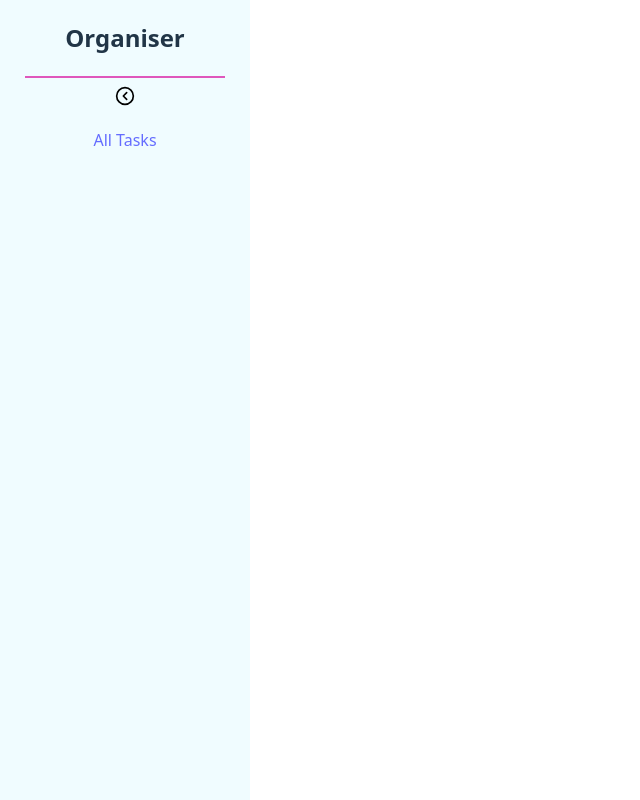
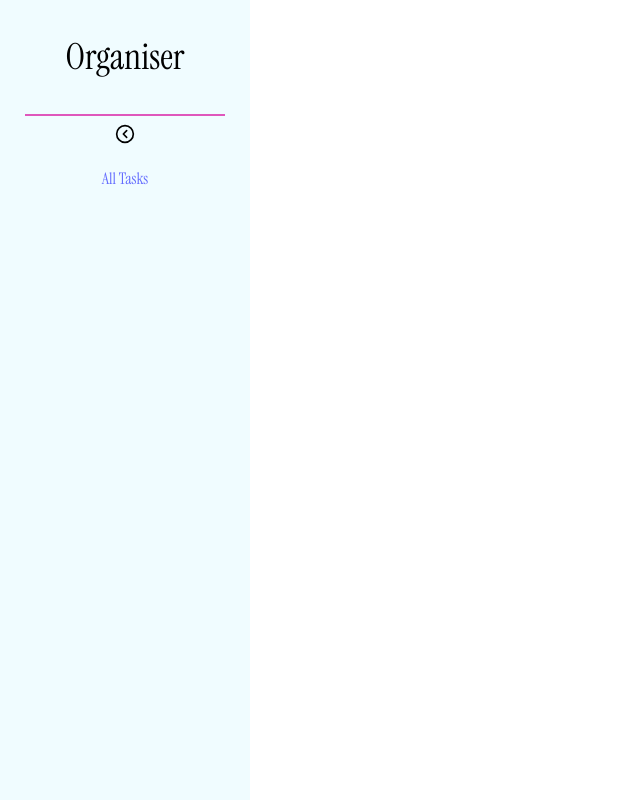
Before and after one commit to Twigg99/laravel_task_list_app, a Vue app in the folder frontend-task-list-app/: page / in a window 1280 px wide. Shown: the whole page, without its empty margins (0-640 px from the left). Built offline with nearby package versions, Linux system fonts and the light colour scheme.

Commit message:
adding font family instrument serif

```diff
--- a/frontend-task-list-app/src/style.css
+++ b/frontend-task-list-app/src/style.css
@@ -1,5 +1,8 @@
+@import url('https://fonts.googleapis.com/css2?family=Instrument+Serif&display=swap');
+
 :root {
-  font-family: system-ui, Avenir, Helvetica, Arial, sans-serif;
+
+  font-family: 'Instrument Serif', serif, system-ui, Avenir, Helvetica, Arial, sans-serif;
   line-height: 1.5;
   font-weight: 400;
 
@@ -33,6 +36,12 @@
 h1 {
   font-size: 3.2em;
   line-height: 1.1;
+}
+
+h2 {
+  font-family: 'Instrument Serif', serif;
+  font-size: 36px;
+  color: #000000;
 }
 
 button {
```
